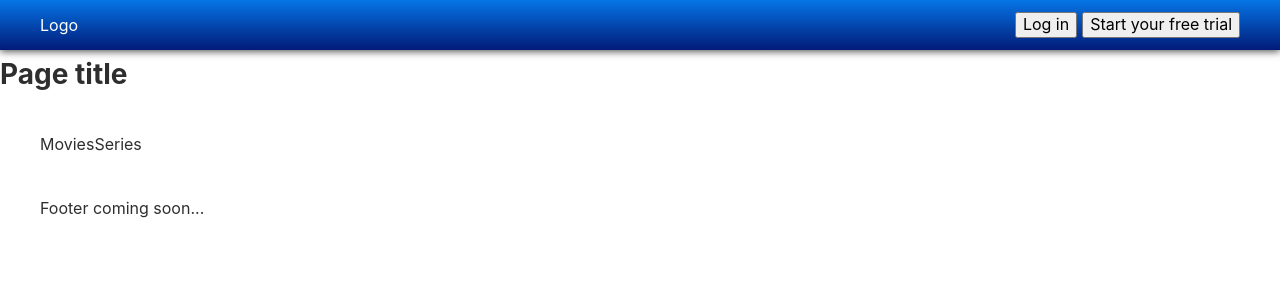
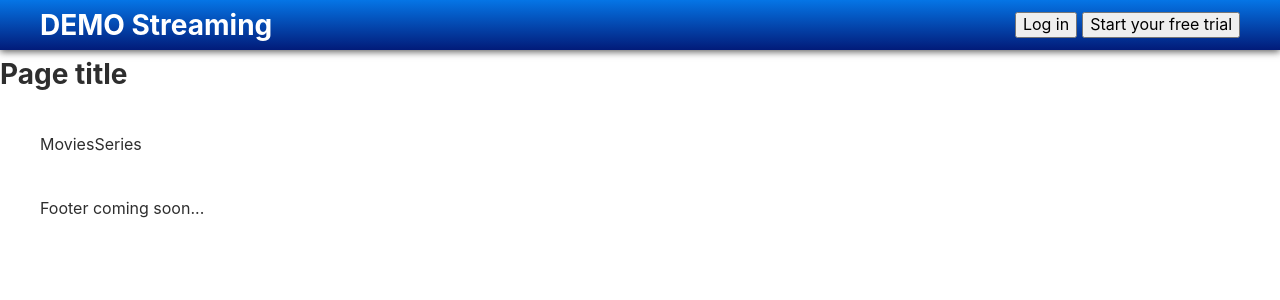
Before and after one commit to vajkri/react-challenge-2021, a React (Create React App) app: page / in a window 1280 px wide. Shown: the top 300 px of the page. Built offline with nearby package versions, Linux system fonts and the light colour scheme.

Commit message:
Update Link and add Logo styles

```diff
--- a/src/atoms/Link/Link.tsx
+++ b/src/atoms/Link/Link.tsx
@@ -2,9 +2,12 @@ import React from 'react'
 import { Link as ClientLink } from 'react-router-dom'
 
 interface LinkProps {
+	className?: string
 	href: string
 }
 
 export const Link: React.FunctionComponent<LinkProps> = props => (
-	<ClientLink to={props.href}>{props.children}</ClientLink>
+	<ClientLink className={props.className} to={props.href}>
+		{props.children}
+	</ClientLink>
 )
--- a/src/organisms/Header/Header.module.scss
+++ b/src/organisms/Header/Header.module.scss
@@ -1,5 +1,6 @@
 @import '../../styles/01-settings/colors';
 @import '../../styles/01-settings/sizes';
+@import '../../styles/01-settings/typography';
 
 .wrapper {
 	background: linear-gradient(to bottom, #0575e6, #021b79);
@@ -15,6 +16,11 @@
 	min-height: $headerHeight;
 }
 
+.logo {
+	font-size: $fontSizeH1;
+	font-weight: $fontWeightBold;
+}
+
 .buttonWrapper {
 	display: flex;
 	align-items: center;
--- a/src/organisms/Header/Header.tsx
+++ b/src/organisms/Header/Header.tsx
@@ -7,7 +7,9 @@ export const Header: React.FunctionComponent = () => {
 	return (
 		<header className={styles.wrapper}>
 			<div className={classNames(styles.innerWrapper, 'u-container')}>
-				<Link href={'/'}>Logo</Link>
+				<Link href={'/'} className={styles.logo}>
+					DEMO Streaming
+				</Link>
 				<div className={styles.buttonWrapper}>
 					<button>Log in</button>
 					<button className="u-ml-xs">Start your free trial</button>
--- a/src/styles/01-settings/breakpoints.scss
+++ b/src/styles/01-settings/breakpoints.scss
@@ -6,12 +6,4 @@ $breakpoints: (
 	'xl': 1600px,
 );
 
-$breakpointsNames: (
-	'Xs': 'xs',
-	'Sm': 'sm',
-	'Md': 'md',
-	'Lg': 'lg',
-	'Xl': 'xl',
-);
-
-// See implementation of these in 09-utilities/media.scss
+// See implementation of these in 02-tools/media.scss
```
